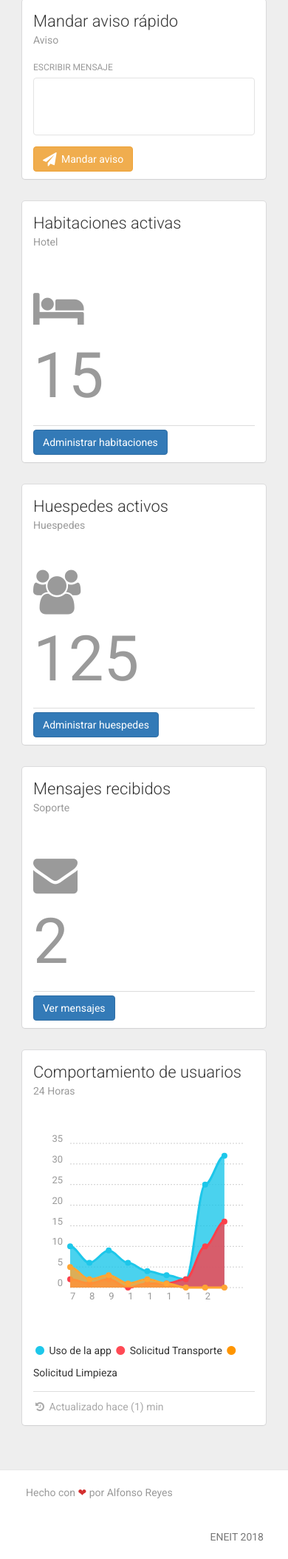
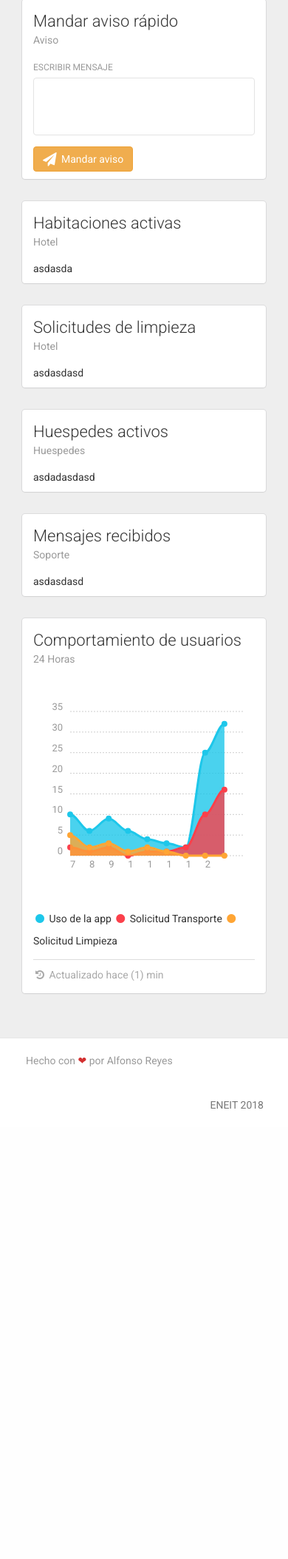
Before and after one commit to ojoanalogo/smarthotel-ws, a PHP site: template Backend SmartHotel/src/views/dashboard.php in a window 390 px wide. Shown: the part 573-2681 px from the top of the page at 74% size. After the commit the page ends 2072 px from the top, so only its background shows below. Run offline with PHP 8.4, Linux system fonts and the light colour scheme; the template is opened without the code that fills it, so the values that code supplies are empty; some libraries are stand-ins or nearby versions.

Commit message:
Mejoras diseño dashboard, añadida tarjeta ayuda al panel config de pisos
También se añadieron nuevos items a la barra sidebar

```diff
--- a/Backend SmartHotel/public/css/light-bootstrap-dashboard.css
+++ b/Backend SmartHotel/public/css/light-bootstrap-dashboard.css
@@ -144,11 +144,11 @@ h1 .subtitle {
 }
 
 .text-warning, .text-warning:hover {
-    color: #FF9500 !important;
+    color: #FFA534 !important
 }
 
 .text-danger, .text-danger:hover {
-    color: #FF4A55 !important;
+    color: #FB404B !important;
 }
 
 /*     General overwrite     */
@@ -163,7 +163,7 @@ body {
 }
 
 a {
-    color: #1DC7EA;
+    color: #009688;
 }
 
 a:hover, a:focus {
--- a/Backend SmartHotel/src/views/dashboard.php
+++ b/Backend SmartHotel/src/views/dashboard.php
@@ -5,7 +5,7 @@
     </div>
 </div>
 <div class="row">
-    <div class="col-md-4">
+    <div class="col-md-3">
         <div class="card card-user">
             <div class="image">
                 <img src="https://ununsplash.imgix.net/photo-1431578500526-4d9613015464?fit=crop&fm=jpg&h=300&q=75&w=400" alt="..."/>
@@ -38,80 +38,54 @@
         </div>
 
     </div>
-    <div class="col-md-8">
+    <div class="col-md-9">
         <div class="row">
 
-            <div class="col-md-6 col-lg-4 col-xs-12">
+            <div class="col-md-6 col-lg-3 col-xs-12">
                 <div class="card">
                     <div class="header">
                         <h4 class="title">Habitaciones activas</h4>
                         <p class="category">Hotel</p>
                     </div>
                     <div class="content">
-                        <div class="row text-muted">
-									<span class="col-md-4 col-xs-12">
-										<i class="fa fa-bed fa-3x" style="margin-top:35px; font-size: 60px" aria-hidden="true"></i>
-									</span>
-                            <span class="col-md-8 col-xs-12" style="font-size:85px">
-										15
-									</span>
-                        </div>
-                        <div class="footer">
-                            <hr>
-                            <div class="stats">
-                                <a href="/dashboard/habitaciones/" class="btn btn-fill btn-primary">Administrar habitaciones</a>
-                            </div>
-                        </div>
+                        asdasda
                     </div>
                 </div>
             </div>
 
-            <div class="col-md-6 col-lg-4 col-xs-12">
+
+            <div class="col-md-6 col-lg-3 col-xs-12">
+                <div class="card">
+                    <div class="header">
+                        <h4 class="title">Solicitudes de limpieza</h4>
+                        <p class="category">Hotel</p>
+                    </div>
+                    <div class="content">
+                        asdasdasd
+                    </div>
+                </div>
+            </div>
+
+            <div class="col-md-6 col-lg-3 col-xs-12">
                 <div class="card">
                     <div class="header">
                         <h4 class="title">Huespedes activos</h4>
                         <p class="category">Huespedes</p>
                     </div>
                     <div class="content">
-                        <div class="row text-muted">
-									<span class="col-md-4 col-xs-12">
-										<i class="fa fa-users fa-3x" style="margin-top:35px; font-size: 60px" aria-hidden="true"></i>
-									</span>
-                            <span class="col-md-8 col-xs-12" style="font-size:85px">
-										125
-									</span>
-                        </div>
-                        <div class="footer">
-                            <hr>
-                            <div class="stats">
-                                <a href="/dashboard/huespedes/" class="btn btn-fill btn-primary">Administrar huespedes</a>
-                            </div>
-                        </div>
+                        asdadasdasd
                     </div>
                 </div>
             </div>
 
-            <div class="col-md-6 col-lg-4 col-xs-12">
+            <div class="col-md-6 col-lg-3 col-xs-12">
                 <div class="card">
                     <div class="header">
                         <h4 class="title">Mensajes recibidos</h4>
                         <p class="category">Soporte</p>
                     </div>
                     <div class="content">
-                        <div class="row text-muted">
-									<span class="col-md-4 col-xs-12">
-										<i class="fa fa-envelope fa-3x" style="margin-top:35px; font-size: 60px" aria-hidden="true"></i>
-									</span>
-                            <span class="col-md-8 col-xs-12" style="font-size:85px">
-										2
-									</span>
-                        </div>
-                        <div class="footer">
-                            <hr>
-                            <div class="stats">
-                                <button href="#" class="btn btn-fill btn-primary">Ver mensajes</button>
-                            </div>
-                        </div>
+                        asdasdasd
                     </div>
                 </div>
             </div>
--- a/Backend SmartHotel/src/views/includes/header.php
+++ b/Backend SmartHotel/src/views/includes/header.php
@@ -23,7 +23,7 @@ function obtenerSeccionNavbar($requestUri) {
     <!-- Libreria animaciones  -->
     <link href="/public/css/animate.min.css" rel="stylesheet"/>
     <!-- CSS Dashboard -->
-    <link href="/public/css/light-bootstrap-dashboard.css?v=1.4.0" rel="stylesheet"/>
+    <link href="/public/css/light-bootstrap-dashboard.css" rel="stylesheet"/>
     <!-- Fuentes e iconos -->
     <link href='http://fonts.googleapis.com/css?family=Roboto:400,700,300' rel='stylesheet' type='text/css'>
     <!-- Estilos de fuentes -->
@@ -71,10 +71,28 @@ function obtenerSeccionNavbar($requestUri) {
                         <p>Habitaciones</p>
                     </a>
                 </li>
+                <li <?php obtenerSeccionNavbar("reservaciones") ?>>
+                    <a href="/dashboard/reservaciones">
+                        <i class="fa fa-bookmark"></i>
+                        <p>Reservaciones</p>
+                    </a>
+                </li>
                 <li <?php obtenerSeccionNavbar("huespedes") ?>>
                     <a href="/dashboard/huespedes">
                         <i class="fa fa-users"></i>
                         <p>Huespedes</p>
+                    </a>
+                </li>
+                <li <?php obtenerSeccionNavbar("mensajes") ?>>
+                    <a href="/dashboard/mensajes">
+                        <i class="fa fa-inbox"></i>
+                        <p>Mensajes</p>
+                    </a>
+                </li>
+                <li <?php obtenerSeccionNavbar("limpieza") ?>>
+                    <a href="/dashboard/limpieza">
+                        <i class="fa fa-paint-brush"></i>
+                        <p>Solicitudes limpieza</p>
                     </a>
                 </li>
                 <li <?php obtenerSeccionNavbar("mapa") ?>>
@@ -121,11 +139,11 @@ function obtenerSeccionNavbar($requestUri) {
                                     <b class="caret"></b>
                                 </p>
                             </a>
-                            <ul class="dropdown-menu">
-                                <li><a href="#">Ajustes cuenta</a></li>
-                                <li><a href="/dashboard/configuracion">Configuración panel</a></li>
+                            <ul class="dropdown-menu" style="font-size: 16px;">
+                                <li><a href="#"><i class="fa fa-user fa-fw"></i> Ajustes cuenta</a></li>
+                                <li><a href="/dashboard/configuracion"><i class="fa fa-gears fa-fw"></i> Configuración panel</a></li>
                                 <li class="divider"></li>
-                                <li><a href="/logout">Deslogear</a></li>
+                                <li><a style="color: #c9302c" href="/logout"><i class="fa fa-sign-out fa-fw"></i> Deslogear</a></li>
                             </ul>
                         </li>
                     </ul>
```
Also changed, not shown: Backend SmartHotel/src/views/configuracion.php (+25 -25 lines), Backend SmartHotel/src/views/configuracion_pisos.php (+22 -4 lines), Backend SmartHotel/src/views/login.php (+14 -5 lines).
